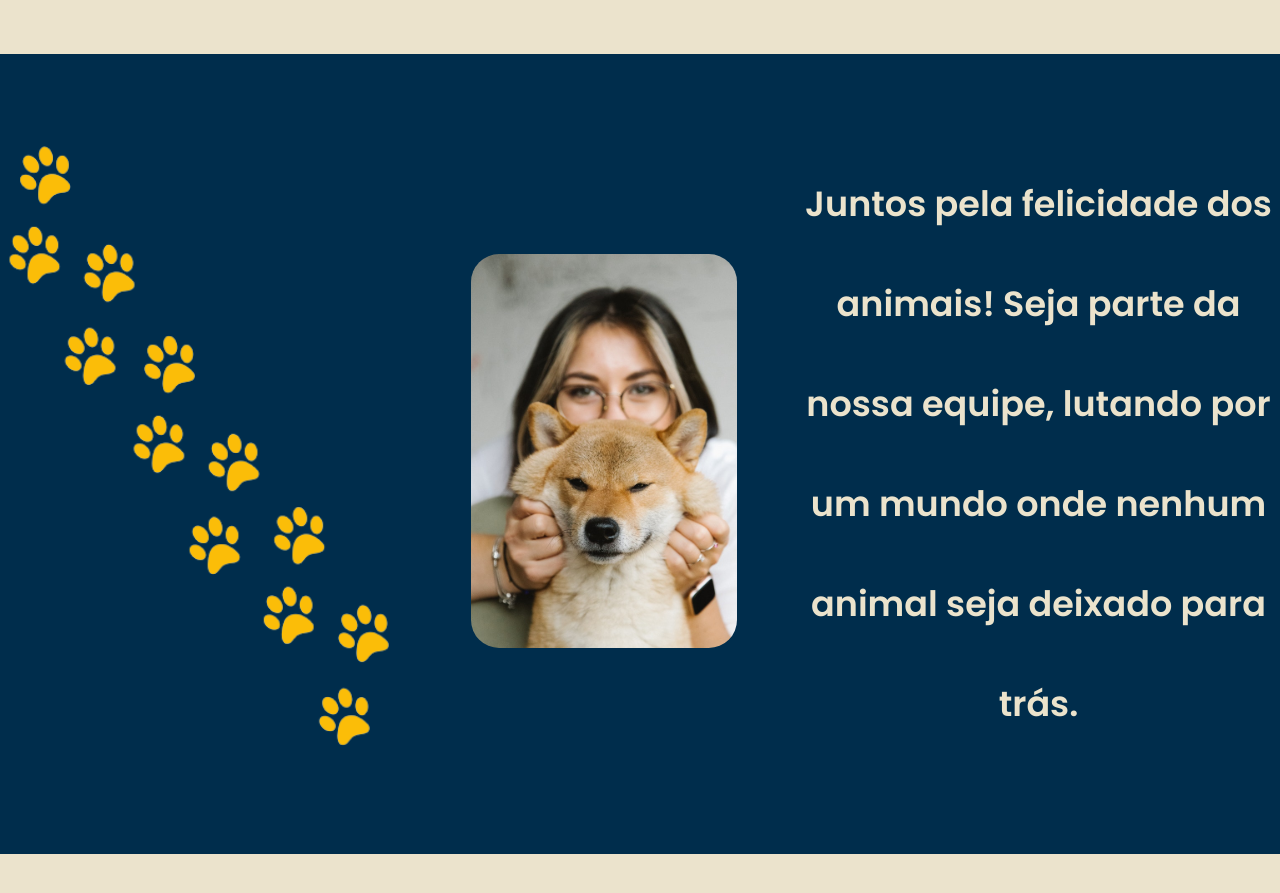
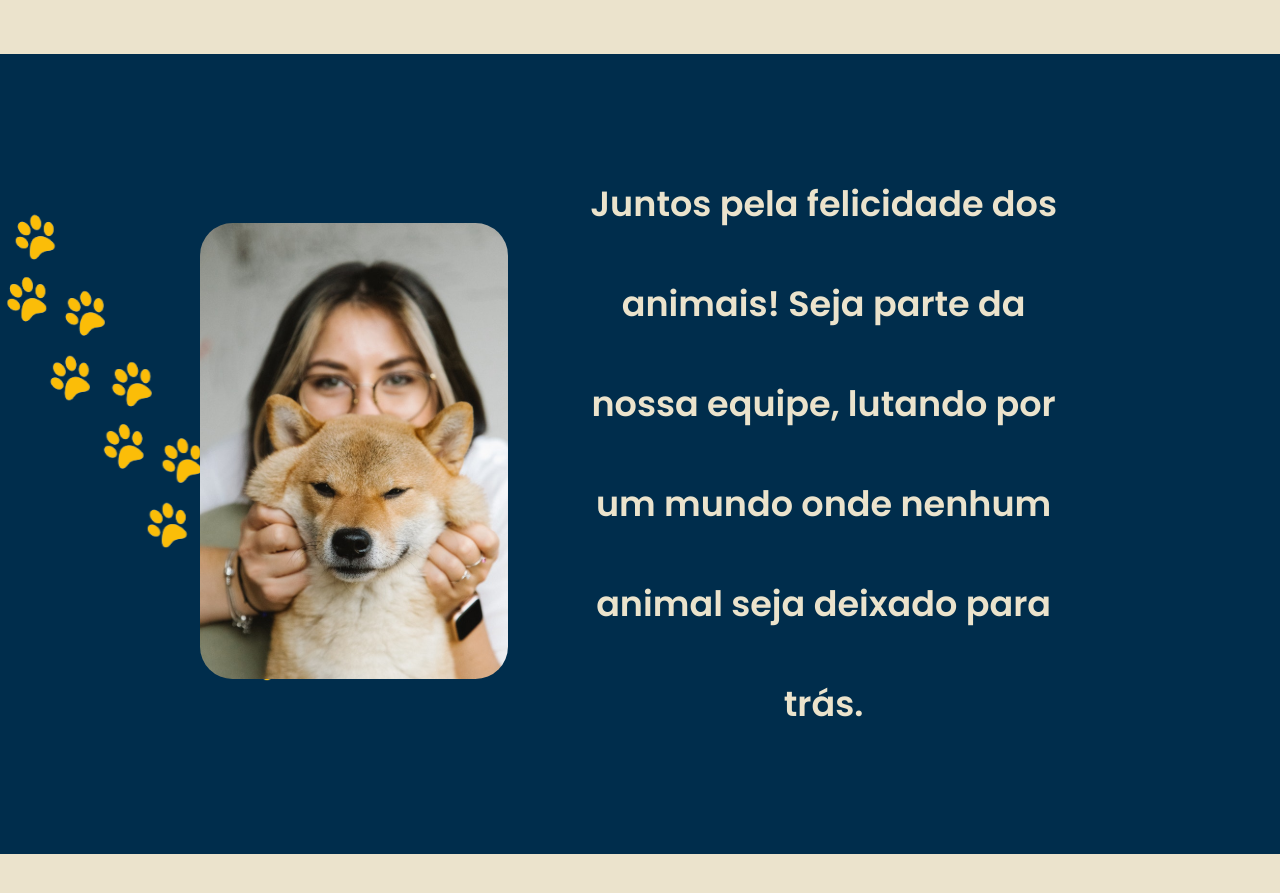
Before and after one commit to renanmontanopaz/animal-save-view, a Vue app: page / in a window 1280 px wide. Shown: the part 840-1733 px from the top of the page. Built offline with nearby package versions, Linux system fonts and the light colour scheme.

Commit message:
resolvendo responsividade da landing page

```diff
--- a/src/views/LandingPage/AboutUs.vue
+++ b/src/views/LandingPage/AboutUs.vue
@@ -30,10 +30,13 @@
     display: flex;
     align-items: flex-end;
     justify-content: flex-end;
+    position: absolute;
+    width: 25%;
+    left: 0%;
   }
 
   .containerImage {
-    width: 22%;
+    width: 24%;
     z-index: 1;
   }
 
@@ -82,7 +85,6 @@
     }
   }
 }
-
 </style>
 
 <script lang="ts">
```
Also changed, not shown: src/assets/MulherECachorro.jpg.
